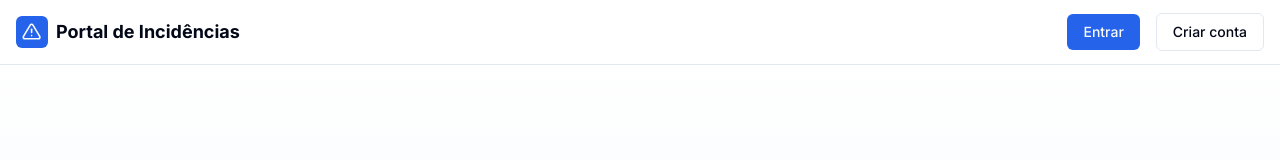
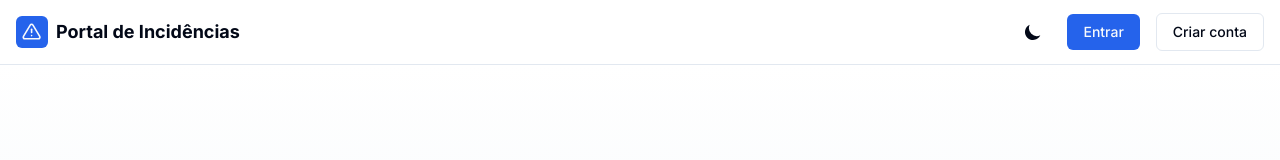
Before and after one commit to antoniopedro11/portal_incidencias, a Next.js app: page / in a window 1280 px wide. Shown: the top 160 px of the page. Built offline with nearby package versions, Linux system fonts and the light colour scheme; no server answers.

Commit message:
Adicionado componente de alternância de tema (ThemeToggle)

```diff
--- a/src/app/page.tsx
+++ b/src/app/page.tsx
@@ -5,6 +5,7 @@ import { useSession } from "next-auth/react";
 import { useRouter } from "next/navigation";
 import Link from "next/link";
 import Logo from "@/components/Logo";
+import ThemeToggle from "@/components/ThemeToggle";
 
 export default function Home() {
   const { data: session, status } = useSession();
@@ -27,6 +28,7 @@ export default function Home() {
             <span className="text-lg font-bold">Portal de Incidências</span>
           </div>
           <div className="flex items-center gap-4">
+            <ThemeToggle />
             <Link
               href="/login"
               className="rounded-md bg-primary px-4 py-2 text-sm font-medium text-primary-foreground transition-colors hover:bg-primary/90"
--- a/src/components/NavMenu.tsx
+++ b/src/components/NavMenu.tsx
@@ -5,6 +5,7 @@ import Link from "next/link";
 import { usePathname } from "next/navigation";
 import { signOut, useSession } from "next-auth/react";
 import Logo from "./Logo";
+import ThemeToggle from "./ThemeToggle";
 
 export default function NavMenu() {
   const pathname = usePathname();
@@ -67,8 +68,11 @@ export default function NavMenu() {
 
           {/* Menu do usuário */}
           <div className="relative flex items-center">
+            {/* Theme Toggle */}
+            <ThemeToggle />
+
             {/* Botão móvel */}
-            <div className="md:hidden flex items-center mr-4">
+            <div className="md:hidden flex items-center mx-4">
               <button
                 type="button"
                 className="text-muted-foreground hover:text-foreground focus:outline-none"
```
